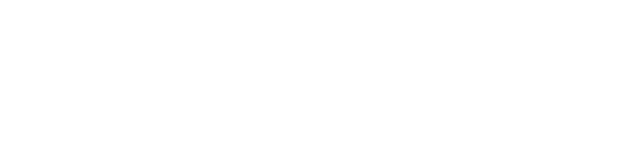
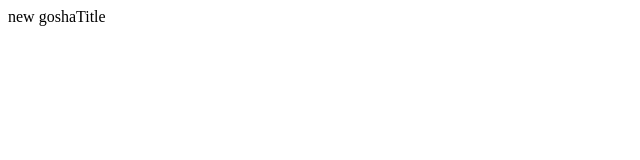
Before and after one commit to wwwjjdk/demoBranch, a plain HTML site: page index.html in a window 1280 px wide. Shown: the whole page, without its empty margins (0-640 px from the left). Drawn offline with Linux system fonts and the light colour scheme.

Commit message:
add newBranch

```diff
--- a/index.html
+++ b/index.html
@@ -7,6 +7,6 @@
     <title>Document</title>
 </head>
 <body>
-
+    new goshaTitle
 </body>
 </html>
```
Also changed, not shown: gosha.html (added).
